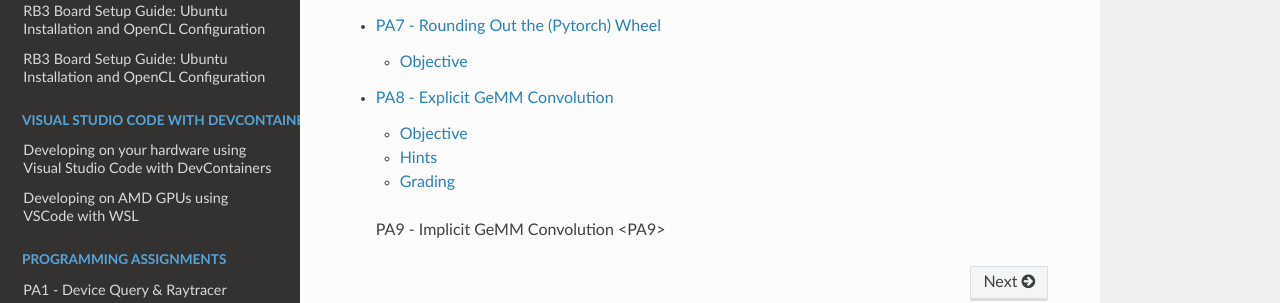
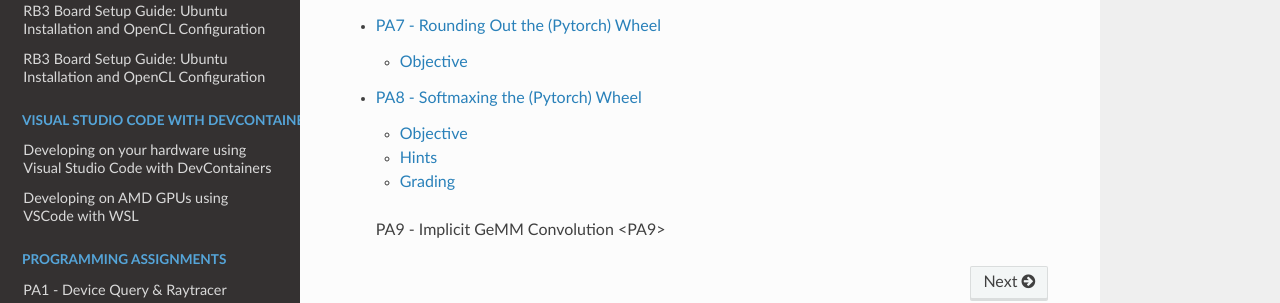
Before and after one commit to KastnerRG/cse160-docs, a Sphinx documentation site: the page built from docs/source/index.rst, in a window 1280 px wide and 900 px high, scrolled down 3373 px. Shown: the part 469-772 px from the top of the window. Built offline with Sphinx 7.4.7 and the Read the Docs theme 3.1.0, drawn with Linux system fonts in a browser that asks for light colours; formulas are drawn with MathJax 3.

Commit message:
Fix title PA8

```diff
--- a/docs/source/PA8.rst
+++ b/docs/source/PA8.rst
@@ -1,4 +1,4 @@
-PA7 - Softmaxing the (Pytorch) Wheel [Draft]
+PA8 - Softmaxing the (Pytorch) Wheel [Draft]
 ===================================================================
 
 Objective
--- a/docs/source/index.rst
+++ b/docs/source/index.rst
@@ -68,7 +68,7 @@ Assignments
    PA5 - Convolution <PA5>
    PA6 - Reinventing the (Pytorch) Wheel (CNNs) <PA6>
    PA7 - Rounding Out the (Pytorch) Wheel <PA7>
-   PA8 - Explicit GeMM Convolution <PA8>
+   PA8 - Softmaxing the (Pytorch) Wheel  <PA8>
 
 .. toctree::
    :maxdepth: 2
```
